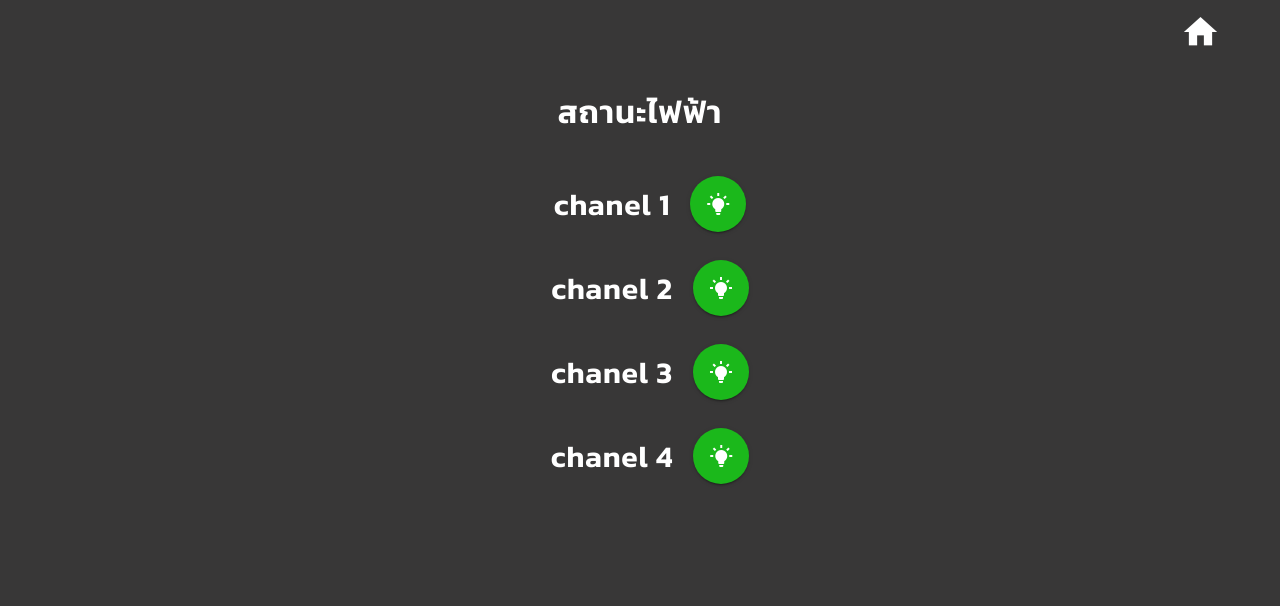
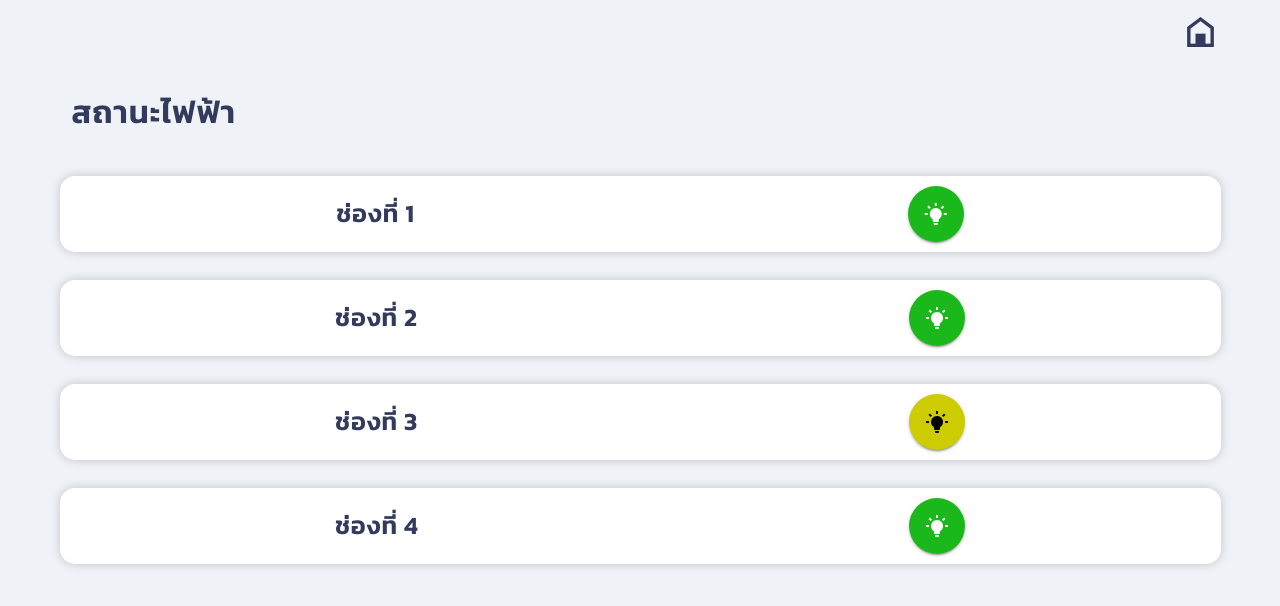
Before and after one commit to khem51120/project, a Nuxt app: page /onoff in a window 1280 px wide. Shown: the top 606 px of the page. Built offline with nearby package versions, Linux system fonts and the light colour scheme; what highcharts-vue would draw is missing.

Commit message:
redesing

```diff
--- a/assets/app.scss
+++ b/assets/app.scss
@@ -12,16 +12,37 @@ html {
   margin    : 0;
   padding   : 0;
   overflow-x: hidden;
-  color     : #fff !important;
-  background: #000 !important;
+  color: #323A5D !important;
 
   #app{
-    background-color: rgb(56, 55, 55) !important;
+    background-color: #EFF3F8 !important;
   }
   * {
     font-family   : 'Kanit', sans-serif;
     font-display  : swap;
     letter-spacing: 0.03em;
   }
+}
 
+.v-main{
+  color: #323A5D;
 }
+
+.card{
+  align-items: center;
+  padding: 10px 20px;
+  background: #fff;
+  border-radius: 15px;
+  justify-content: space-around;
+}
+
+.drop-shadow1{
+  filter: drop-shadow(0px 4px 16px rgba(0, 0, 0, 0.5));
+}
+.drop-shadow2{
+  filter : drop-shadow(0px 0px 5px rgba(0, 0, 0,0.2));
+}
+
+.col{
+  margin: 0px;
+}
--- a/components/ItemMenu.vue
+++ b/components/ItemMenu.vue
@@ -1,6 +1,6 @@
 <template>
-  <div class="background" @click="$router.push(`/${to}`)">
-    <v-icon color="black" size="60" class="pb-2">{{ icon }}</v-icon> <br />
+  <div class="background drop-shadow2" @click="$router.push(`/${to}`)">
+    <v-icon style="color: #323A5D" size="60" class="pb-2">{{ icon }}</v-icon> <br />
     <b style="font-size: 18px">{{ title }}</b>
   </div>
 </template>
@@ -20,13 +20,10 @@ export default {
 .background {
   padding: 20px 20px;
   background-color: #ffffff;
-  border-radius: 10px;
+  border-radius: 15px;
   cursor: pointer;
   height: 100%;
 
-  b{
-    color: #000000;
-  }
 }
 
 </style>
--- a/layouts/default.vue
+++ b/layouts/default.vue
@@ -2,8 +2,8 @@
   <v-app>
     <div class="nav">
       <v-container v-if="this.$route.path != '/'">
-        <NuxtLink to="/">
-          <v-icon style="cursor: pointer; color:#fff"> mdi-home </v-icon>
+        <NuxtLink to="/" style="text-decoration: none;">
+          <v-icon style="cursor: pointer; color:#323A5D"> mdi-home-variant-outline </v-icon>
         </NuxtLink>
       </v-container>
     </div>
@@ -31,4 +31,5 @@ export default {
     font-size: 40px;
   }
 }
+
 </style>
--- a/pages/index.vue
+++ b/pages/index.vue
@@ -1,21 +1,20 @@
 <template>
   <div>
     <v-container>
-      <b><h1 class="pt-10 pb-10" style="color: #fff">หน้าแรก</h1></b>
+      <b><h1 class="pt-10 pb-10">หน้าแรก</h1></b>
       <v-row>
         <v-col>
           <div
-            class="background"
+            class="background drop-shadow1"
             style="
-            background-color: #74b72e
+            background-color: #526FFF
               height: 100%;
               align-items: center;
               display: flex;
               justify-content: center;
-              font-size: 75px;
             "
           >
-            <b style="color: #fff">0</b>
+            <p style="color: #fff; font-size: 75px">0</p>
           </div></v-col
         >
         <v-col>
@@ -27,14 +26,6 @@
         </v-col>
       </v-row>
       <v-row>
-        <!-- <v-col>
-          <item-menu
-            icon="mdi-cog-outline"
-            title="ตั้งค่าเปิด - ปิด"
-            to="setting_templatetime"
-          ></item-menu>
-        </v-col> -->
-
         <v-col>
           <item-menu
             icon="mdi-network-strength-4-cog"
@@ -51,7 +42,7 @@
             to="saveunit"
           ></item-menu>
         </v-col>
-        <v-col></v-col>
+        <v-col> </v-col>
       </v-row>
     </v-container>
   </div>
--- a/pages/onoff.vue
+++ b/pages/onoff.vue
@@ -1,38 +1,17 @@
 <template>
   <v-container>
     <div class="wrapper_page">
-      <h1 style="color: #ffffff">สถานะไฟฟ้า</h1>
-      <v-row class="warpper-input mt-10">
-        <b style="padding: 0px 20px">chanel 1</b>
-        <v-btn
-          elevation="2"
-          fab
-          :class="status ? 'btn-on' : 'btn-off'"
-          ><v-icon dark>{{status ? 'mdi-lightbulb-on' :'mdi-lightbulb'}} </v-icon></v-btn
-        >
-      </v-row>
-      <v-row class="warpper-input mt-10">
-        <b style="padding: 0px 20px">chanel 2</b>
-        <v-btn
-          elevation="2"
-          fab
-          :class="status ? 'btn-on' : 'btn-off'"
-          ><v-icon dark>{{status ? 'mdi-lightbulb-on' :'mdi-lightbulb'}} </v-icon></v-btn
-        >
-      </v-row>
-      <v-row class="warpper-input mt-10">
-        <b style="padding: 0px 20px">chanel 3</b>
-        <v-btn
-          elevation="2"
-          fab
-          :class="status ? 'btn-on' : 'btn-off'"
-          ><v-icon dark>{{status ? 'mdi-lightbulb-on' :'mdi-lightbulb'}} </v-icon></v-btn
-        >
-      </v-row>
-      <v-row class="warpper-input mt-10" @click="status = !status">
-        <b style="padding: 0px 20px">chanel 4</b>
-        <v-btn elevation="2" fab :class="status ? 'btn-on' : 'btn-off'"
-          ><v-icon dark>{{status ? 'mdi-lightbulb-on' :'mdi-lightbulb'}} </v-icon></v-btn
+      <h1>สถานะไฟฟ้า</h1>
+      <v-row
+        class="warpper-input mt-10 drop-shadow2 card"
+        v-for="(item, i) in items"
+        :key="i"
+      >
+        <b style="padding: 0px 20px">ช่องที่ {{ i + 1 }}</b>
+        <v-btn elevation="2" fab :class="item.status ? 'btn-on' : 'btn-off'"
+          ><v-icon dark
+            >{{ status ? "mdi-lightbulb-on" : "mdi-lightbulb" }}
+          </v-icon></v-btn
         >
       </v-row>
     </div>
@@ -44,7 +23,12 @@ export default {
   data() {
     return {
       status: true,
-      items: ["1", "2", "3", "4", "5", "6", "7"],
+      items: [
+        { id: 1, status: true },
+        { id: 2, status: true },
+        { id: 3, status: false },
+        { id: 4, status: true },
+      ],
     };
   },
 };
@@ -54,16 +38,17 @@ export default {
 .wrapper_page {
   flex-direction: column;
   align-content: center;
-  text-align: center;
 
   .warpper-input {
     align-items: center;
-    justify-content: center;
-    padding: 0px 20px;
-    font-size: 30px;
+    padding: 10px 20px;
+    background: #fff;
+    border-radius: 15px;
+    font-size: 25px;
+    justify-content: space-around;
     b {
       margin: 0;
-      color: #fff;
+      // color: #fff;
     }
 
     .btn-on {
@@ -74,7 +59,6 @@ export default {
     .btn-off {
       color: #000;
       background-color: rgba(204, 204, 1) !important;
-
     }
   }
 }
--- a/pages/setting.vue
+++ b/pages/setting.vue
@@ -1,14 +1,14 @@
 <template>
+  <v-container>
     <div class="wrapper_page">
-    <h1 class="mb-10" style="color: #fff">ข้อมูลการตั้งค่า</h1>
-    <v-row
+      <h1 class="mb-10">ข้อมูลการตั้งค่า</h1>
+      <div
         v-for="(item, index) in items"
         :key="index"
-      class="warpper-input"
-      style="color: #fff"
+        class="warpper-input card mt-2"
       >
-      <v-col cols="8" style="text-align: left">
-        <p>รูปแบบที่ : {{ item.id }}</p>
+        <v-col cols="8" style="text-align: left; line-height: 35px">
+          <h1>{{ item.time }}</h1>
           <h1>{{ item.time }}</h1>
           <p>การเปิด : {{ item.day }}</p>
         </v-col>
@@ -16,12 +16,22 @@
           <v-switch color="success" v-model="item.status" inset></v-switch>
         </v-col>
         <v-col cols="2">
-        <v-btn icon color="red" to="/setting_templatetime">
-          <v-icon>mdi-pencil</v-icon>
+          <v-btn icon color="red">
+            <v-icon size="40">mdi-trash-can</v-icon>
           </v-btn>
         </v-col>
-    </v-row>
       </div>
+      <v-btn
+        block
+        elevation="2"
+        class="my-10"
+        color="#526FFF"
+        style="color: #fff; border-radius: 15px"
+        to="/setting_templatetime"
+        ><v-icon size="20">mdi-plus</v-icon>เพิ่ม</v-btn
+      >
+    </div>
+  </v-container>
 </template>
 
 <script>
@@ -36,10 +46,6 @@ export default {
           day: "อังคาร",
           status: true,
         },
-        { id: 2, time: "10:21", day: "จันทร์", status: true },
-        { id: 3, time: "10:25", day: "พุธ", status: true },
-        { id: 4, time: "10:10", day: "จันทร์", status: true },
-        { id: 5, time: "11:10", day: "พุธ", status: true },
       ],
     };
   },
@@ -49,7 +55,6 @@ export default {
 <style lang="scss" scoped>
 .wrapper_page {
   align-content: center;
-  text-align: center;
 
   p {
     margin: 0px;
@@ -62,8 +67,5 @@ export default {
     align-items: center;
     border-bottom: 1px solid #c4c4c4;
   }
-  i {
-    font-size: 40px !important;
-  }
 }
 </style>
--- a/pages/setting_templatetime.vue
+++ b/pages/setting_templatetime.vue
@@ -1,8 +1,8 @@
 <template>
   <div class="wrapper_page">
-    <h1 class="mb-10" style="color: #fff">ตั้งค่าเวลาเปิด</h1>
+    <h1 class="mb-10">ตั้งค่าเวลาเปิด</h1>
     <v-row class="warpper-input mt-10">
-      <v-form>
+       <v-form ref="form" @submit.prevent="onsubmit">
         <v-row class="warpper-input">
           <v-select
             :items="type"
@@ -12,8 +12,9 @@
             placeholder="เลือกรูปแบบ"
             solo
           ></v-select>
+          <p v-if="time.type">เวลาเริ่มต้น</p>
           <v-select
-          v-if="time.type == 1"
+            v-if="time.type == 1"
             solo
             :items="items"
             v-model="time.day"
@@ -21,29 +22,43 @@
           ></v-select>
           <v-text-field
             v-if="time.type == 2"
-            v-model="time.date"
+            v-model="time.strat_tdate"
             solo
             type="date"
             placeholder="วันที่/เดือน/ปี"
           ></v-text-field>
           <v-text-field
-            v-model="time.time"
+            v-if="time.type"
+            v-model="time.strat_time"
+            solo
+            type="time"
+            placeholder="เวลา HH:MM"
+          ></v-text-field>
+          <p v-if="time.type">เวลาสิ้นสุด</p>
+          <v-text-field
+            v-if="time.type == 2"
+            v-model="time.end_date"
+            solo
+            type="date"
+            placeholder="วันที่/เดือน/ปี"
+          ></v-text-field>
+          <v-text-field
+            v-if="time.type"
+            v-model="time.end_time"
             solo
             type="time"
             placeholder="เวลา HH:MM"
           ></v-text-field>
         </v-row>
-        <!-- <v-row
-          class="warpper-input my-10"
-          style="text-align: center; color: #fff"
-        >
-          <b style="font-size: 30px">{{ time.time }}</b>
-          <b style="font-size: 30px">{{ time.date }}</b>
-        </v-row> -->
         <v-col class="mt-5 wrapper-btn">
-          <v-btn block large :disabled="loading" color="primary" to="/setting">
-            ยืนยัน
-          </v-btn>
+          <v-btn
+            block
+            elevation="2"
+            color="#526FFF"
+            style="color: #fff; border-radius: 15px"
+            type="submit"
+            >บันทึก</v-btn
+          >
         </v-col>
       </v-form>
     </v-row>
@@ -57,8 +72,10 @@ export default {
       time: {
         type: null,
         day: null,
-        date: "0000/00/00",
-        time: "00:00",
+        strat_date: "0000/00/00",
+        end_date: "0000/00/00",
+        strat_time: "00:00",
+        end_time: "00:00",
       },
       items: [
         "อาทิตย์",
@@ -75,13 +92,17 @@ export default {
       ],
     };
   },
+  methods: {
+    onsubmit(){
+      console.log("onsubmit");
+    }
+  }
 };
 </script>
 
 <style lang="scss" scoped>
 .wrapper_page {
   align-content: center;
-  text-align: center;
 
   .warpper-input {
     display: flex;
```
Also changed, not shown: pages/saveunit.vue (+75 -4 lines). Lines whose indentation alone changed are shown as unchanged.
